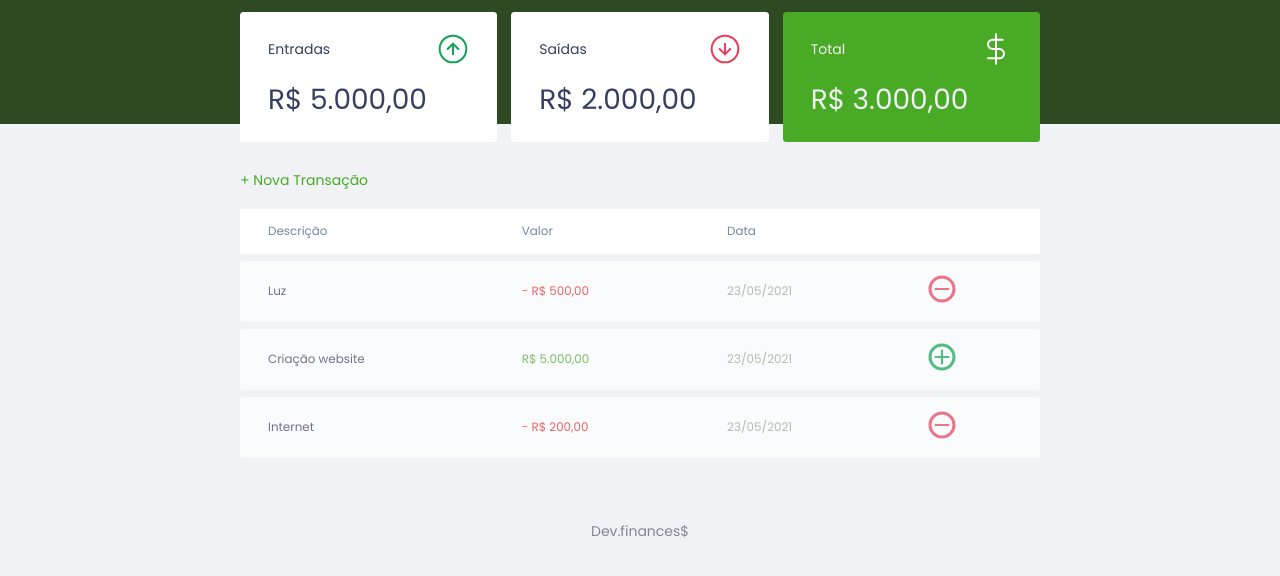
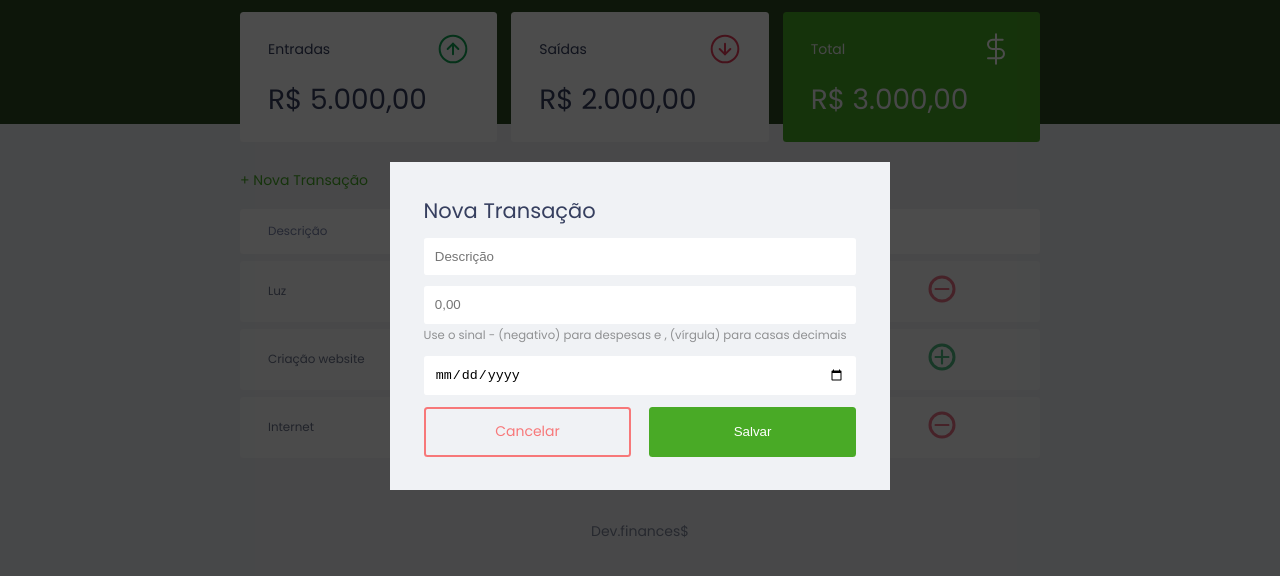
Before and after one commit to JONAS0607/DEV-FINANCE, a plain HTML site: page index.html in a window 1280 px wide. Both pictures are taken after a click on the link "+ Nova Transação". Shown: the part 74-650 px from the top of the page. Drawn offline with Linux system fonts and the light colour scheme.

Commit message:
Colocado modal chamada por um button e javascript

```diff
--- a/css/style.css
+++ b/css/style.css
@@ -5,10 +5,12 @@
 }
 :root {
   --dark-blue: #363f5f;
+  --green: #49aa26;
+  --light-green:#3dd705;
 }
 
-html{
-  font-size:93.75%;
+html {
+  font-size: 93.75%;
 }
 body {
   background: #f0f2f5;
@@ -42,7 +44,7 @@ h2 {
 
 /* Links e Buttons ========================= */
 a {
-  color: #49aa26;
+  color: var(--green);
   text-decoration: none;
 }
 a:hover {
@@ -52,6 +54,38 @@ a:hover {
   display: inline-block;
   margin-bottom: 0.8rem;
 }
+button{
+  width: 100%;
+  height: 50px;
+
+  border: none;
+  color: #fff;
+  background-color: var(--green);
+  padding: 0;
+  border-radius:0.25rem;
+
+  cursor: pointer;
+}
+button:hover{
+  background-color: var(--light-green);
+}
+.button.cancel{
+  color: #f00;
+  border: 2px red solid;
+  border-radius: 0.25rem;
+  display: flex;
+  align-items: center;
+  justify-content: center;
+  height: 50px;
+  opacity: 0.5;
+
+
+}
+.button.cancel:hover{
+  opacity: 1;
+}
+
+
 /* HEADEAR ========================= */
 header {
   background: #2d4a22;
@@ -93,15 +127,14 @@ header {
   margin-top: 1rem;
 }
 .card.total {
-  background: #49aa26;
+  background: var(--green);
   color: #f0f2f5;
 }
 /* TABLE ======================== */
-#transaction{
+#transaction {
   display: block;
   width: 100%;
   overflow-x: auto;
-
 }
 #data-table {
   width: 100%;
@@ -115,7 +148,7 @@ table tbody tr td:first-child {
 }
 table thead tr th:last-child,
 table tbody tr td:last-child {
-  border-radius: 0 .25rem .25rem 0;
+  border-radius: 0 0.25rem 0.25rem 0;
 }
 table tbody tr {
   opacity: 0.7;
@@ -138,11 +171,70 @@ td.description {
   color: var(--dark-blue);
 }
 td.income {
-  color: #49aa26;
+  color: var(--green);
 }
 td.expense {
   color: #e92929;
 }
+/* MODAL ======================== */
+.modal-overlay {
+  width: 100%;
+  height: 100%;
+
+  position: fixed;
+  top: 0;
+  background-color: rgba(0, 0, 0, 0.7);
+
+  display: flex;
+  align-items: center;
+  justify-content: center;
+
+  opacity: 0;
+  visibility: hidden;
+  z-index: 999;
+}
+.modal-overlay.active {
+  opacity: 1;
+  visibility: visible;
+}
+.modal {
+  background: #f0f2f5;
+  padding: 2.4rem;
+  width: 90%;
+  max-width: 500px;
+}
+
+/* Formulário ======================== */
+#form {
+  max-width: 500px;
+}
+#form h2 {
+  margin-top: 0;
+}
+#form form input {
+  border: none;
+  border-radius: 0.2rem;
+  padding: 0.8rem;
+
+  width: 100%;
+}
+.input-group {
+  margin-top: 0.8rem;
+}
+.input-group small {
+  opacity: 0.4;
+}
+.input-group.actions {
+  display: flex;
+  align-items: center;
+  justify-content: space-between;
+}
+.input-group.actions .button,
+.input-group.actions button {
+  width: 48%;
+
+}
+
 /* FOOTER ======================== */
 footer {
   text-align: center;
@@ -153,11 +245,11 @@ footer {
 
 /* RESPONSIVO ======================== */
 
-@media (min-width: 768px){
-  html{
+@media (min-width: 768px) {
+  html {
     font-size: 87.5%;
   }
-  #balance{
+  #balance {
     display: grid;
     grid-template-columns: 1fr 1fr 1fr;
     gap: 1rem;
@@ -167,5 +259,4 @@ footer {
     align-items: center;
     justify-content: space-between;
   } */
-
 }
--- a/index.html
+++ b/index.html
@@ -37,7 +37,7 @@
         </div>
         <div class="card total">
           <h3>
-          <span>Total</span>
+            <span>Total</span>
             <img src="./img/total.svg" alt="Imagem de Saídas" />
           </h3>
           <p>R$ 3.000,00</p>
@@ -45,7 +45,8 @@
       </section>
       <section id="transaction">
         <h2 class="rs-only">Transações</h2>
-        <a href="#" class="button new">+ Nova Transação
+        <a href="#" onclick="modal.open()" class="button new"
+          >+ Nova Transação
         </a>
         <!-- Criando uma table após ele mostrar -->
         <table id="data-table">
@@ -62,26 +63,83 @@
               <td class="description">Luz</td>
               <td class="expense">- R$ 500,00</td>
               <td class="date">23/05/2021</td>
-              <td><img src="./img/minus.svg" alt="remover transação"></td>
+              <td><img src="./img/minus.svg" alt="remover transação" /></td>
             </tr>
             <tr>
               <td class="description">Criação website</td>
               <td class="income">R$ 5.000,00</td>
               <td class="date">23/05/2021</td>
-              <td><img src="./img/plus.svg" alt="adicionar transação"></td>
+              <td><img src="./img/plus.svg" alt="adicionar transação" /></td>
             </tr>
             <tr>
               <td class="description">Internet</td>
               <td class="expense">- R$ 200,00</td>
               <td class="date">23/05/2021</td>
-              <td><img src="./img/minus.svg" alt="remover transação"></td>
+              <td><img src="./img/minus.svg" alt="remover transação" /></td>
             </tr>
           </tbody>
         </table>
       </section>
     </main>
+    <div class="modal-overlay">
+      <div class="modal">
+        <div id="form">
+          <h2>Nova Transação</h2>
+          <form action="">
+            <div class="input-group">
+              <label class="rs-only" for="description">Descrição</label>
+              <input
+                type="text"
+                id="description"
+                name="description"
+                placeholder="Descrição"
+              />
+            </div>
+            <div class="input-group">
+              <label class="rs-only" for="amount">Valor</label>
+              <input
+                type="number"
+                step="0.01"
+                id="amount"
+                name="amount"
+                placeholder="0,00"
+              />
+              <small class="help"
+                >Use o sinal - (negativo) para despesas e , (vírgula) para casas
+                decimais</small
+              >
+            </div>
+            <div class="input-group">
+              <label class="rs-only" for="date">Data</label>
+              <input type="date" id="date" name="date" />
+            </div>
+            <div class="input-group actions">
+              <a href="#" onclick="modal.close()" class="button cancel"
+                >Cancelar</a
+              >
+              <button>Salvar</button>
+            </div>
+          </form>
+        </div>
+      </div>
+    </div>
     <footer>
       <p>Dev.finances$</p>
     </footer>
+    <script>
+      const modal = {
+        open() {
+          // abrir modal
+          // adicionar a class active ao modal
+          document.querySelector(".modal-overlay").classList.add("active");
+        },
+        close() {
+          // fechar o modal
+          // remover a class active do modal
+          document.querySelector(".modal-overlay").classList.remove("active");
+
+        },
+      };
+    </script>
   </body>
 </html>
```
Also changed, not shown: 1 other file.
